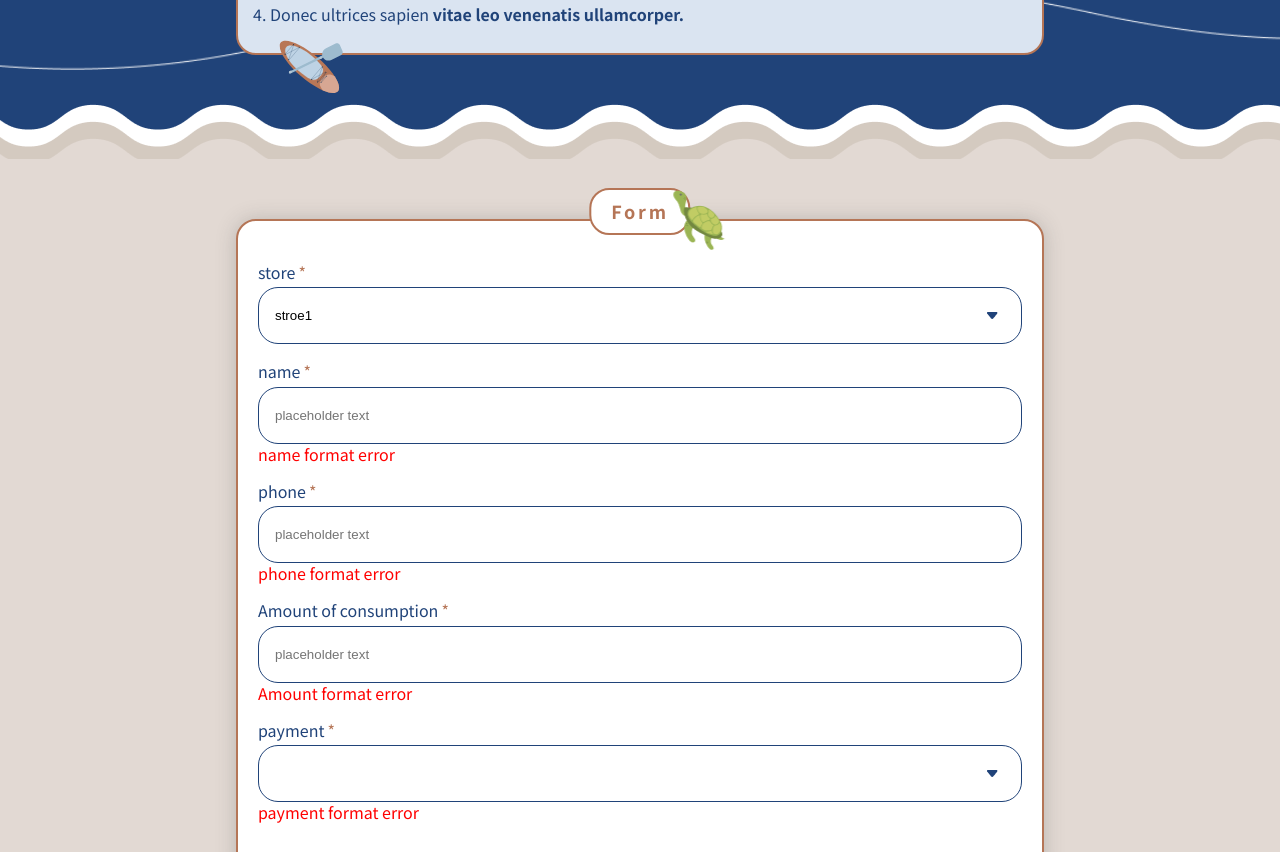
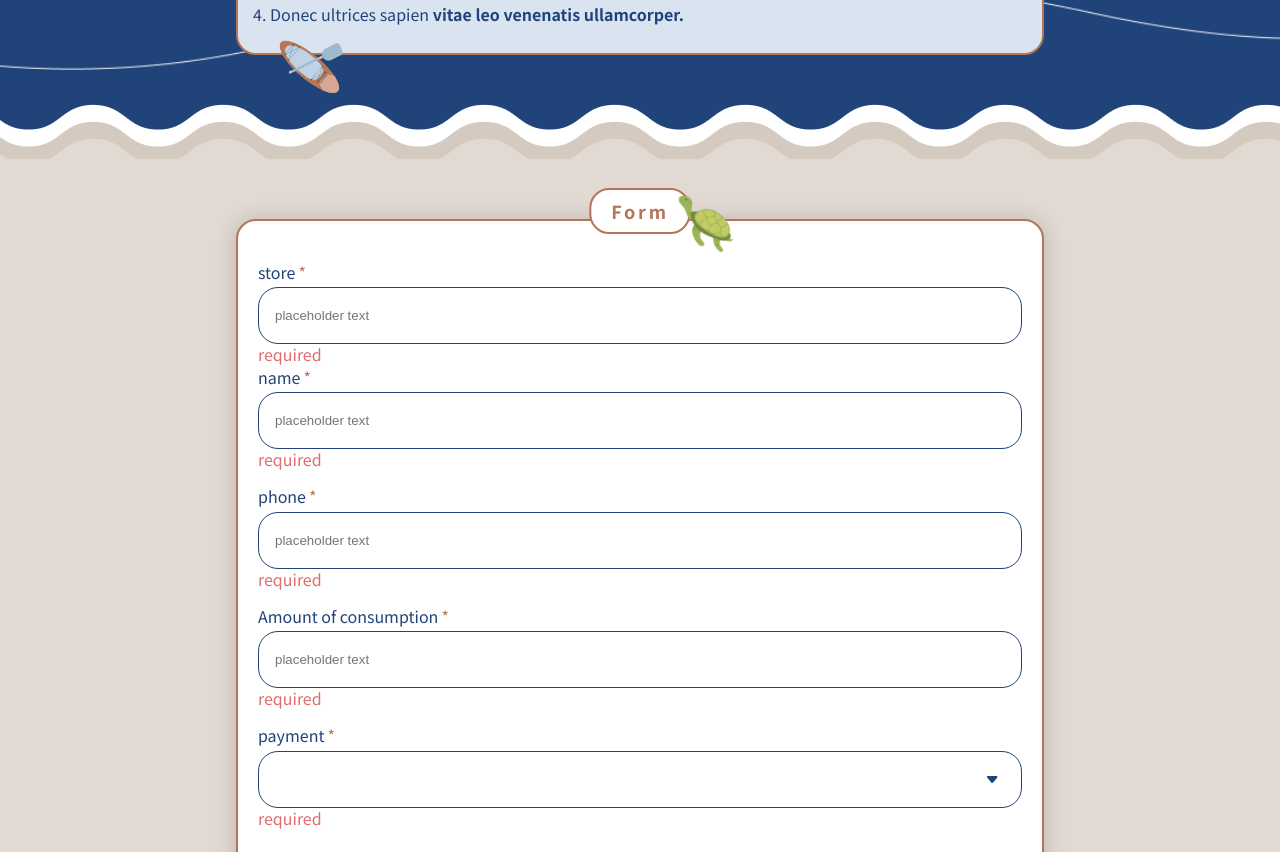
Before and after one commit to AZH0823/FormVaildtor, a Vue app: page / in a window 1280 px wide. Shown: the part 528-1380 px from the top of the page. Built offline with nearby package versions, Linux system fonts and the light colour scheme.

Commit message:
驗證格式全完成

```diff
--- a/src/Mainform.vue
+++ b/src/Mainform.vue
@@ -54,6 +54,7 @@ body{
 // class style 公用項目
   .underline {
     text-decoration: underline;
+    cursor: pointer;
   }
 
   .bold {
@@ -129,7 +130,10 @@ body{
       }
     }
   }
-
+  .d-none{
+    // display: none;
+    visibility: hidden;
+  }
   .br-2{
     border: 2px solid #B57556;
   }
@@ -145,7 +149,7 @@ body{
   // @include mobile(){}
 
 .sub-title.error{
-  color: red;
+  color: #E06D6D;
   margin: -20px auto;
 }
 </style>
--- a/src/components/formInput.vue
+++ b/src/components/formInput.vue
@@ -1,5 +1,5 @@
 <script>
-import { ref, reactive } from 'vue';
+import { ref, reactive,computed } from 'vue';
 export default {
     setup() {
     // get dom with input(name_ref, phone_ref, amount_ref)
@@ -8,12 +8,14 @@ export default {
     const amount_ref = ref(null);
     const payment_ref = ref(null);
     const form_btn = ref(null);
+    const stroe_DatalistDOM = ref(null);
 
     // data and userInput
-    const storeDataList = ref(['stroe1', 'stroe2', 'stroe3']);
+    const storeDataList = reactive(['stroe1', 'stroe2', 'stroe3']);
+    let storeFilter = reactive(['stroe1', 'stroe2', 'stroe3'])
     const reslutF = ref(false);
     // let checklist = reactive([true, false, false, false, false])
-    let checklist = reactive({store:true, name:false, phone:false, amount:false, payment:false})
+    let checklist = reactive({store:false, name:false, phone:false, amount:false, payment:false})
     // const checklist = ref([true, true, true, true, true]);
     const userInput = reactive({
       store: '',
@@ -39,6 +41,32 @@ export default {
         check ? payment_ref._rawValue.classList.remove('vaildError') : payment_ref._rawValue.classList.add('vaildError');
       }
     }
+
+    const stroeFoucs =()=>{
+
+      if(stroe_DatalistDOM._rawValue.className.includes('d-none')){
+        stroe_DatalistDOM._rawValue.classList.remove('d-none');
+      }
+    }
+
+    // const stroeBlur = () => {
+    //   if (!stroe_DatalistDOM._rawValue.className.includes('d-none')) {
+    //     改用CSS 處理
+    //     stroe_DatalistDOM._rawValue.classList.add('d-none');
+    //   }
+    // }
+
+    const vaildStore = ()=>{
+      let result = false
+      let temp =  storeFilter.filter(el => el === userInput.store)
+      console.log(temp)
+      console.log(`length`, temp.length)
+      if(temp.length !== 0 ){
+        result = true
+      }
+      console.log(`result`,result)
+      return result
+    }
     const vaildName = () => {
       let nameRule = new RegExp('^[\u4e00-\u9fa5]+$|^[a-zA-Z\s]+$');
       // console.log(`after`, nameRule.test(userInput.name.trim()))
@@ -56,40 +84,51 @@ export default {
     }
 
     const vaildPayment =()=>{
-      console.log(userInput.payment.trim() !== '')
+      // console.log(userInput.payment.trim() !== '')
        return userInput.payment.trim() !==''
     }
 
+    const clicklistItem = (item)=>{
+      console.log(`cc`, item)
+      userInput.store = item
+    }
+    const filterKW = computed(()=>{
+      // console.log(userInput.store)
+      // console.log(`2`, storeFilter.filter(el => el.includes(userInput.store)))
+      return storeFilter.filter(el=>el.includes(userInput.store))
+    })
 
 
     const submitCheck = () => {
       console.log(`check form is vaild`);
-
-
+      reslutF.value = false
+      checklist = reactive({ store: false, name: false, phone: false, amount: false, payment: false })
       // 驗證格式
-      checklist.name = vaildName()
-      checklist.phone = vaildPhone()
-      checklist.amount = vaildAmount()
-      checklist.payment = vaildPayment()
-      console.log(checklist)
+      checklist.store = vaildStore()
+      checklist.name = vaildName();
+      checklist.phone = vaildPhone();
+      checklist.amount = vaildAmount();
+      checklist.payment = vaildPayment();
+      // console.log(checklist)
 
       // 檢查最終結果
-      let count= 0;
+      let count = 0;
       for (const result in checklist) {
-        console.log(result,":",checklist[result])
+        // console.log(result,":",checklist[result])
         if (checklist[result] === true) {
-          console.log(`for in true add count`)
+          // console.log(`for in true add count`)
           count++
         }else{
-          console.log(`for in false~ do noting`)
+          // console.log(`for in false~ do noting`)
         }
       }
-      const vaildCheck_length = Object.keys(checklist).length
+      const vaildCheck_length = 5
       if( parseInt(count) === parseInt(vaildCheck_length) ){
         reslutF.value = true;
       }
 
       console.log('finsh resltf:~',reslutF.value)
+      // 清空樣式
       form_btn._rawValue.classList.remove('btn-fail');
       form_btn._rawValue.classList.remove('btn-success');
 
@@ -105,12 +144,18 @@ export default {
     return {
       // dom elemnt
       name_ref, phone_ref, amount_ref, payment_ref, form_btn,
+      stroe_DatalistDOM,
 
+      // stroe Datalist
+      stroeFoucs,
+      // stroeBlur,
+      //filter result
+      storeFilter,
       // vaildtor
       userInput, storeDataList, checklist, reslutF,
-      submitCheck,
+      submitCheck, clicklistItem, filterKW,
 
-      vaildName, vaildPhone, vaildAmount, vaildPayment,
+      vaildStore,vaildName, vaildPhone, vaildAmount, vaildPayment,
       blurCheck,
     }
   }
@@ -122,36 +167,43 @@ export default {
      <div class="block-container">
         <div class="formInputer br-2 b-shadow bradius-20" id="formInputer">
           <h5 class="formTitle p-2 bradius-20">Form</h5>
-          <div class="input">
+          <div class="multi-select input">
             <label for="input-store" class="p-1">store<span class="p-2">*</span></label>
-            <select placeholder="placeholder text" id="input-store" class="bradius-20">
+            <!-- <select placeholder="placeholder text" id="input-store" class="bradius-20">
               <option :value="store" v-for="store in storeDataList">{{ store }}</option>
-
-            </select>
+            </select> -->
+            <input type="text" class="bradius-20" placeholder="placeholder text" id="input-store" @focus="stroeFoucs()" @input="seachKW"
+           v-model="userInput.store"/>
+            <!-- @blur="stroeBlur()" -->
+            <ul ref="stroe_DatalistDOM" class="d-none" >
+              <li v-for="store in filterKW" :value="store" @click="clicklistItem(store)">{{ store }}</li>
+            </ul>
+            <!-- <span class="error" v-if="filterKW.length == 0 || userInput.store== ''">store format error</span> -->
+            <span class="error" v-if="!vaildStore()">required</span>
           </div>
            <div class="input">
               <label for="input-name" class="p-1">name<span class="p-2">*</span></label>
               <input type="text" placeholder="placeholder text" id="input-name" class="bradius-20" v-model="userInput.name" @blur="blurCheck('name')" ref="name_ref">
 
-              <span v-if="!vaildName()" class="error">name format error</span>
+              <span v-if="!vaildName()" class="error">required</span>
             </div>
              <div class="input">
               <label for="input-phone" class="p-1">phone<span class="p-2">*</span></label>
               <input type="text" placeholder="placeholder text" id="input-phone" class="bradius-20" v-model="userInput.phone" maxlength="10" @blur="blurCheck('phone')" ref="phone_ref">
-              <span v-if="!vaildPhone()" class="error">phone format error</span>
+              <span v-if="!vaildPhone()" class="error">required</span>
             </div>
              <div class="input">
               <label for="input-amount" class="p-1">Amount of consumption<span class="p-2">*</span></label>
               <input type="number" placeholder="placeholder text" id="input-amount" class="bradius-20" v-model.amount="userInput.amount" @blur="blurCheck('amount')" ref="amount_ref">
-               <span v-if="!vaildAmount()" class="error">Amount format error</span>
+               <span v-if="!vaildAmount()" class="error">required</span>
             </div>
              <div class="input">
               <label for="input-pay" class="p-1">payment<span class="p-2">*</span></label>
               <select placeholder="placeholder text" id="input-pay" class="bradius-20" v-model="userInput.payment" @blur="blurCheck('payment')" ref="payment_ref">
-                <option value="digtal payment" selected>digtal payment</option>
+                <option value="digtal payment" selected>required</option>
                 <option value="ATM">ATM</option>
               </select>
-              <span v-if="!vaildPayment()" class="error">payment format error</span>
+              <span v-if="!vaildPayment()" class="error">required</span>
             </div>
         </div>
         <button class="form-btn b-shadow" ref="form_btn" @click="submitCheck">submit</button>
@@ -214,8 +266,83 @@ export default {
           background-repeat:no-repeat;
           height: 70px;
           width: 165%;
+
+          transform: translate(18px, -11px) rotate(8deg);
+          animation: movePosition 6s infinite ease-in-out alternate;
+
+          @keyframes movePosition {
+            0% {
+              transform : translate(18px, -11px) rotate(8deg);
+            }
+            27% {
+              transform : translate(12px, 7px) rotate(-10deg);
+            }
+            77%{
+               transform : translate(5px, 10px) rotate(-7deg);
+            }
+            100% {
+               transform: translate(18px, -11px) rotate(8deg);
+            }
+          }
+        }
+        &::before{
+
         }
       }
+      .multi-select.input {
+        position: relative;
+        width: 100%;
+        height: 57px;
+        margin-bottom: 48px;
+
+        input {
+          position: relative;
+          width: 100%;
+          height: 57px;
+          background: #FFFFFF;
+          border: 1px solid #204379;
+          padding: 8px 16px;
+          z-index: 9;
+          &::after{
+            content: '';
+            display: block;
+            position: absolute;
+            right: 0%;
+            background-image: url('~@/assets/images/arrow.png');
+          }
+          &:not(:focus) + ul{
+            opacity: 0;
+            user-select: none;
+
+          }
+        }
+        ul {
+          position: absolute;
+
+          border: 1px solid #ccc;
+          border-top: none;
+          list-style: none;
+          background-color: #fff;
+          overflow-y: scroll;
+          // max-height: 150px;
+          width: 96%;
+          left: 2%;
+          // display: none;
+
+          li {
+            padding: 5px;
+            cursor: pointer;
+          }
+          li:hover {
+            background-color: #eee;
+          }
+          li.selected {
+            background-color: #337ab7;
+            color: #fff;
+          }
+        }
+      }
+
       .input{
         &+.input{
           margin: 16px 0;
@@ -287,7 +414,7 @@ export default {
       }
 
       .error{
-        color: red;
+        color: #E06D6D;
         display: block;
         line-height: 1.25;
         text-align: left;
--- a/src/components/formIntro.vue
+++ b/src/components/formIntro.vue
@@ -14,7 +14,7 @@ export default {
       const startPos = window.pageYOffset;
       const diff = top;
       const duration = 1200;
-      const yOffset = -100;
+      const yOffset = -75;
 
       let startTime = null;
       let requestId;
```
Also changed, not shown: src/assets/finshing.png.
